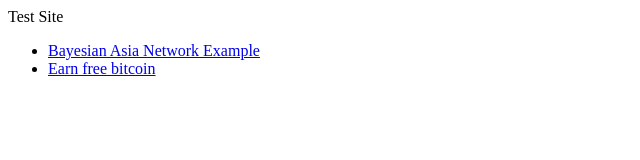
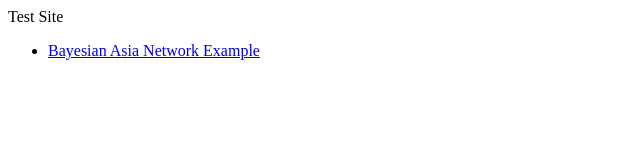
Before and after one commit to neonrights/neonrights.github.io, a plain HTML site: page index.html in a window 1280 px wide. Shown: the whole page, without its empty margins (0-640 px from the left). Drawn offline with Linux system fonts and the light colour scheme.

Commit message:
Update index.html

```diff
--- a/index.html
+++ b/index.html
@@ -6,7 +6,6 @@
 	<body>
 		<ul>
 			<li><a href="http://nbviewer.ipython.org/github/neonrights/neonrights.github.io/blob/master/examples/bayesnet_asia.ipynb">Bayesian Asia Network Example</a></li>
-			<li><a href="http://www.freebiebitcoin.com">Earn free bitcoin</a></li>
 		</ul>
 	</body>
 </html>
```
